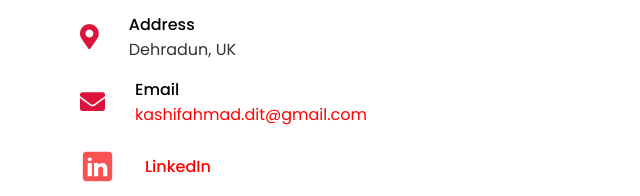
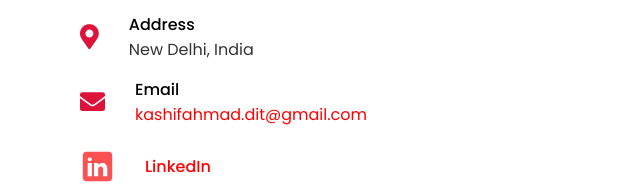
Before and after one commit to kashifgour/My_Portfolio, a plain HTML site: page index.html in a window 1280 px wide. Shown: the part 4062-4258 px from the top of the page, 0-640 px from the left. Drawn offline with nearby package versions, Linux system fonts and the light colour scheme; a script that the page names is missing.

Commit message:
Update index.html

```diff
--- a/index.html
+++ b/index.html
@@ -248,7 +248,7 @@
                             <i class="fas fa-map-marker-alt"></i>
                             <div class="info">
                                 <div class="head">Address</div>
-                                <div class="sub-title">Dehradun, UK</div>
+                                <div class="sub-title">New Delhi, India</div>
                             </div>
                         </div>
                         <div class="row">
```
